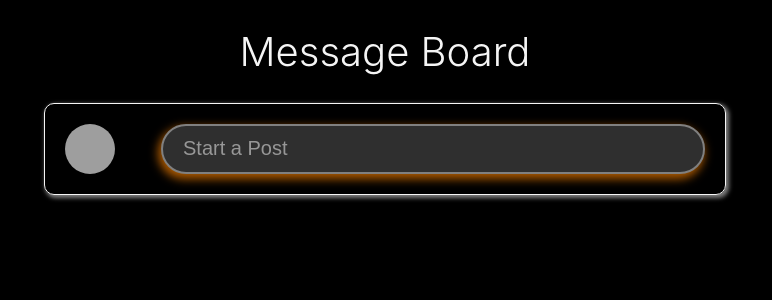
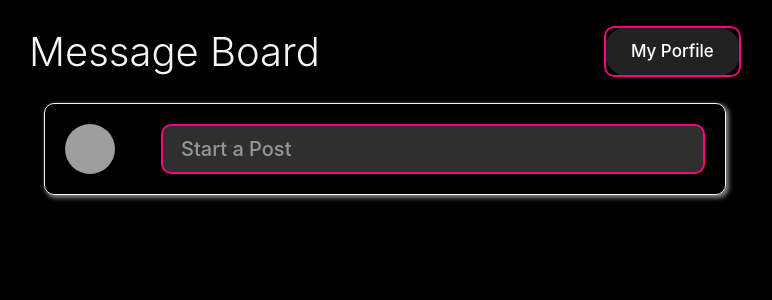
Before and after one commit to SalamanderCtesiphon/message-board, a React (Create React App) app: page / in a window 1280 px wide. Shown: the top 300 px of the page, without its empty margins (255-1027 px from the left). Built offline with nearby package versions, Linux system fonts and the light colour scheme; grey boxes are pictures that could not be loaded.

Commit message:
added buttons for actions and navigation

```diff
--- a/src/App.css
+++ b/src/App.css
@@ -9,6 +9,157 @@
   flex-direction: column;
   align-items: center;
   justify-content: flex-start;
+}
+
+header {
+  display: flex;
+  align-items: center;
+  justify-content: space-evenly;
+  width: 100%;
+  height: auto;
+}
+
+button {
+  --border-radius: 25px;
+  --border-width: 2px;
+  appearance: none;
+  position: relative;
+  padding: 1em 2em;
+  border: 0;
+  background-color: #212121;
+  font-family: "Roboto", Arial, "Segoe UI", sans-serif;
+  font-size: 18px;
+  font-weight: 300;
+  color: #ffff;
+  z-index: 2;
+}
+
+button::after {
+  --m-i: linear-gradient(#000, #000);
+  --m-o: content-box, padding-box;
+  content: "";
+  position: absolute;
+  left: 0;
+  top: 0;
+  width: 100%;
+  height: 100%;
+  padding: var(--border-width);
+  background-image: conic-gradient(
+		#ff0080,
+		#ff0080,
+		#ff0080,
+		#ff0080,
+		#ff0080,
+		#ff0080,
+		#ff0080
+	);
+  -webkit-mask-image: var(--m-i), var(--m-i);
+  mask-image: var(--m-i), var(--m-i);
+  -webkit-mask-origin: var(--m-o);
+  mask-origin: var(--m-o);
+  mask-clip: var(--m-o);
+  mask-composite: exclude;
+  -webkit-mask-composite: destination-out;
+  filter: hue-rotate(0);
+  animation: rotate-hue634 linear 500ms infinite;
+  animation-play-state: paused;
+  border-radius: 20px;
+  border-color: #000;
+}
+
+button:hover::after {
+  animation-play-state: running;
+  border-radius: 10px;
+}
+
+@keyframes rotate-hue634 {
+  to {
+    filter: hue-rotate(1turn);
+  }
+}
+
+button,
+button::after {
+  box-sizing: border-box;
+  border-radius: 20px;
+}
+
+button:active {
+  --border-width: 5px;
+}
+
+.bn {
+  padding: 0.9em 1.6em;
+  border: none;
+  outline: none;
+  color: #FFF;
+  font-family: inherit;
+  font-weight: 500;
+  font-size: 17px;
+  cursor: pointer;
+  position: relative;
+  z-index: 0;
+  border-radius: 32px;
+}
+
+.bn::after {
+  content: "";
+  z-index: -1;
+  position: absolute;
+  width: 100%;
+  height: 100%;
+  background-color: rgb(46, 46, 46);
+  left: 0;
+  top: 0;
+  border-radius: 10px;
+}
+
+.bn::before {
+  content: "";
+  background: linear-gradient(
+    45deg,
+    #07d888, #e40851, #2f00ff, #00ff37,
+      #ec0808, #2600ff, #0bd157, #2f00ff
+);
+  position: absolute;
+  top: -2px;
+  left: -2px;
+  background-size: 600%;
+  z-index: -1;
+  width: calc(100% + 4px);
+  height: calc(100% + 4px);
+  filter: blur(8px);
+  animation: glowing345 20s linear infinite;
+  transition: opacity .3s ease-in-out;
+  border-radius: 20px;
+  opacity: 0;
+}
+
+@keyframes glowing345 {
+  0% {
+    background-position: 0 0;
+  }
+
+  50% {
+    background-position: 400% 0;
+  }
+
+  100% {
+    background-position: 0 0;
+  }
+}
+
+.bn:hover::before {
+  opacity: 1;
+}
+
+.bn:active:after {
+  background: transparent;
+}
+
+.bn:active {
+  color: #000;
+  font-weight: bold;
 }
 
 
@@ -40,17 +191,11 @@ header > h1 {
   background-color: rgb(47, 47, 47);
   color: rgba(245, 245, 245, 0.525);
   width: 85%;
-  border-radius: 50px;
+  border-radius: 10px;
   text-align: left;
   padding: 0 20px;
   font-size: 20px;
   cursor: pointer;
-  border: 2px solid gray;
-  box-shadow: -2px 4px 10px 1px rgba(255, 132, 0, 0.669);
-}
-
-.post-btn:hover {
-  border: 2px solid rgb(255, 132, 0);
 }
 
 #dlt-btn {
@@ -63,6 +208,12 @@ header > h1 {
   background-color: rgb(35, 35, 35);
 }
 
+.post-actions2 {
+  width: 25%;
+  display: flex;
+  justify-content: space-between;
+}
+
 .modal-wrapper {
   width: 52%;
   height: 350px;
@@ -71,6 +222,10 @@ header > h1 {
   display: flex;
   justify-content: center;
 
+}
+
+textarea {
+  white-space: pre;
 }
 
 .modal {
@@ -129,6 +284,7 @@ header > h1 {
   color: whitesmoke;
   border-radius: 10px;
   cursor: pointer;
+
 }
 
 .post-btn2:hover {
@@ -141,6 +297,7 @@ header > h1 {
   display: flex;
   flex-direction: column;
   align-items: center;
+  white-space: pre;
 }
 
 .post {
@@ -186,21 +343,16 @@ h3 {
 }
 
 .like-btn {
-  border: 1px solid gray;
   display: flex;
   align-items: center;
   justify-content: space-evenly;
-  width: 60px;
-  height: 30px;
+  width: 100px;
+  height: 50px;
   padding: 0 8px;
   border-radius: 20px;
   margin: 20px 0;
   cursor: pointer;
-}
-
-.like-btn:hover {
-  border: 1px solid orangered;
-  background-color: black;
+  font-weight: 300;
 }
 
 .like-icon {
@@ -215,10 +367,14 @@ h3 {
   justify-content: space-between;
 }
 
+.post-text {
+  font-weight: 300;
+}
+
 .post-actions {
   cursor: pointer;
+  height: 50px;
+  display: flex;
+  align-items: center;
+  font-weight: 300;
 }
-
-.post-actions:hover {
-  transform: scale(1.1);
-}
--- a/src/App.jsx
+++ b/src/App.jsx
@@ -52,16 +52,19 @@ function App() {
                 <h3>Profile Name</h3>
               </div>
               <div className='item-post'>
-                {item.post}
+                <h2 className='post-text'>{item.post}</h2>
               </div>
               <div className="post-footer">
-                <div className="like-btn">
-                <p>Like</p>
-                  <img src={like} alt="like" className='like-icon'/>
+                <div className="post-actions2">
+                  <button className="like-btn bn">
+                    <p>Like</p>
+                    <img src={like} alt="like" className='like-icon'/>
+                  </button>
+                  <button className='like-btn bn'>Comment</button>
                 </div>
                 <div className="post-actions-holder">
-                  <div className="post-actions"><p>Edit Post</p></div>
-                  <div className="post-actions"><p>Delete Post</p></div>
+                  <button className="post-actions bn"><p>Edit Post</p></button>
+                  <button className="post-actions bn"><p>Delete Post</p></button>
                 </div>
               </div>
 
--- a/src/components/CreatePost.jsx
+++ b/src/components/CreatePost.jsx
@@ -13,7 +13,7 @@ function CreatePost({ toggleShowModal }) {
         src={bladeRunner}
         alt="profile"
       />
-      <button className='post-btn' onClick={toggleShowModal}>Start a Post</button>
+      <button className='post-btn bn' onClick={toggleShowModal}>Start a Post</button>
 
 
     </div>
--- a/src/components/Header.jsx
+++ b/src/components/Header.jsx
@@ -4,6 +4,7 @@ function Header() {
   return (
     <header>
       <h1>Message Board</h1>
+      <button className='bn'>My Porfile</button>
     </header>
   )
 }
--- a/src/components/Modal.jsx
+++ b/src/components/Modal.jsx
@@ -27,7 +27,7 @@ const Modal = ({ show, toggleShowModal, post, setPost, submitPost }) => {
       </div>
 
         <div className="footer">
-          <button className="post-btn2" onClick={submitPost}>POST</button>
+          <button className="post-btn2 bn" onClick={submitPost}>POST</button>
         </div>
       </div>
     </div>
```
